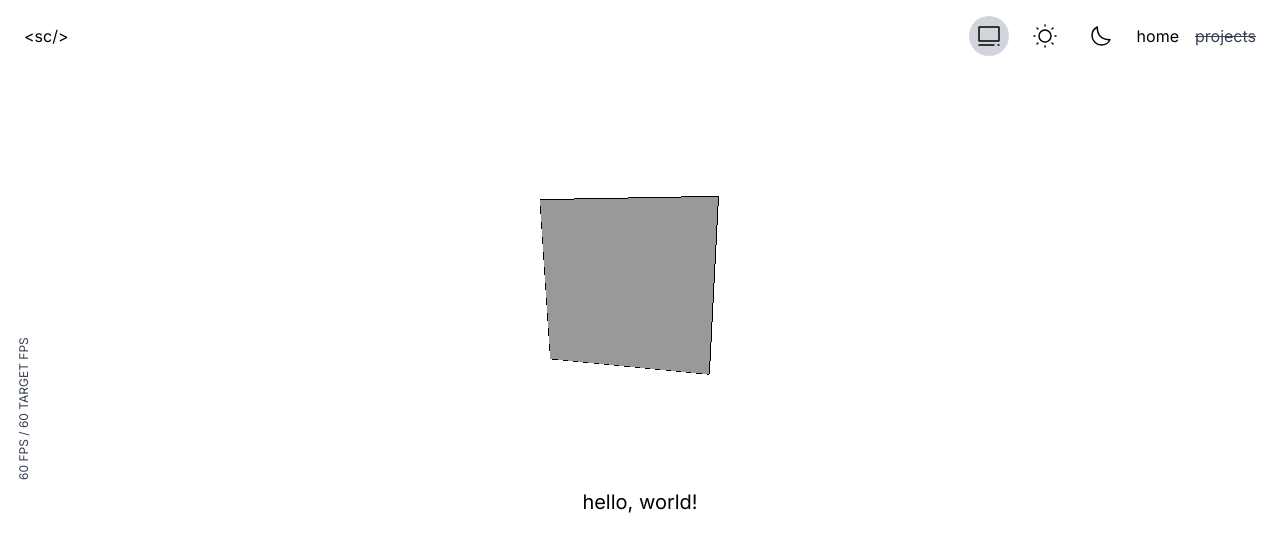
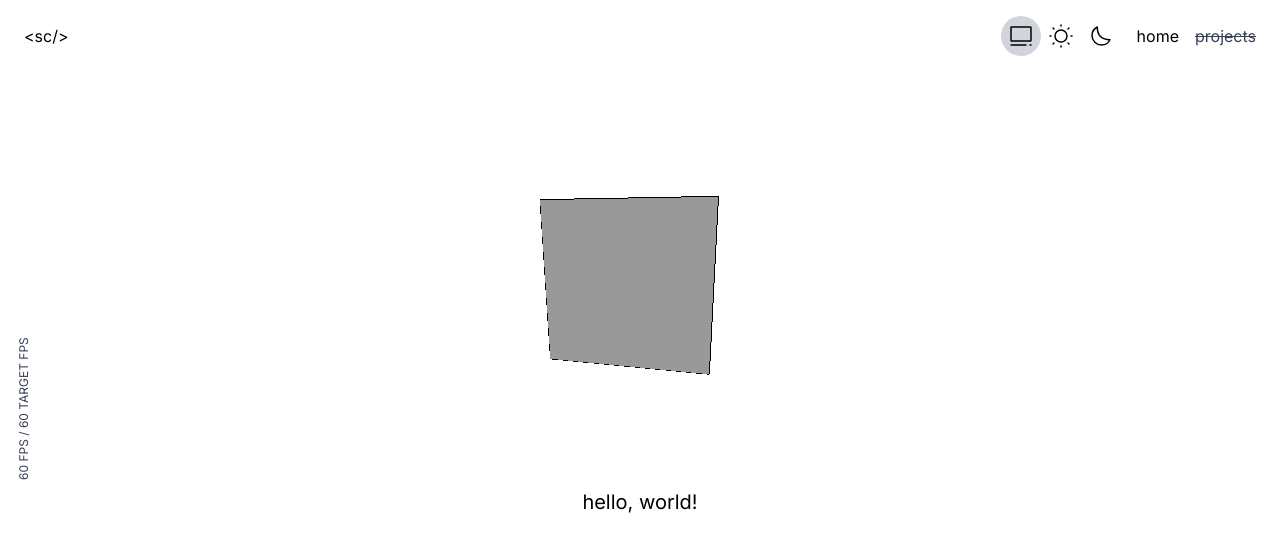
Before and after one commit to schang1146/personal-website, a Next.js app: page / in a window 1280 px wide. Shown: the top 552 px of the page. Built offline with nearby package versions, Linux system fonts and the light colour scheme.

Commit message:
Move theme toggle to own component and fix up html

```diff
--- a/src/components/layout.tsx
+++ b/src/components/layout.tsx
@@ -4,11 +4,9 @@ import { Inter } from "next/font/google";
 import { useEffect, useState } from "react";
 
 import Navbar from "./navbar";
+import { Theme, ThemeToggleOptions } from "./theme-toggle";
 
 const inter = Inter({ subsets: ["latin"] });
-
-export type Theme = "light" | "dark";
-export type ThemeToggleOptions = "light" | "dark" | "system";
 
 export default function Layout({ children }: { children: React.ReactNode }) {
   const [theme, setTheme] = useState<Theme>();
--- a/src/components/navbar.tsx
+++ b/src/components/navbar.tsx
@@ -1,7 +1,7 @@
 import Link from "next/link";
 import { Dispatch, SetStateAction } from "react";
 
-import { ThemeToggleOptions } from "./layout";
+import ThemeToggle, { ThemeToggleOptions } from "./theme-toggle";
 
 export default function Navbar({
   themeToggle,
@@ -15,33 +15,17 @@ export default function Navbar({
       <div>
         <Link href="/">&#60;sc&#47;&#62;</Link>
       </div>
-      <ul>
-        <li className="flex items-center [&>*]:ml-4">
-          <button
-            className={`${
-              themeToggle === "system" ? "bg-gray-300" : ""
-            } p-2 rounded-full dark:invert`}
-            onClick={() => setThemeToggle("system")}
-          >
-            <img src="/computer.svg" alt="Computer"></img>
-          </button>
-          <button
-            className={`${
-              themeToggle === "light" ? "bg-gray-300" : ""
-            } p-2 rounded-full dark:invert`}
-            onClick={() => setThemeToggle("light")}
-          >
-            <img src="/sun.svg" alt="Sun"></img>
-          </button>
-          <button
-            className={`${
-              themeToggle === "dark" ? "bg-gray-300" : ""
-            } p-2 rounded-full dark:invert`}
-            onClick={() => setThemeToggle("dark")}
-          >
-            <img src="/moon.svg" alt="Moon"></img>
-          </button>
+      <ul className="flex items-center [&>*]:ml-4">
+        <li>
+          <ThemeToggle
+            themeToggle={themeToggle}
+            setThemeToggle={setThemeToggle}
+          ></ThemeToggle>
+        </li>
+        <li>
           <Link href="/">home</Link>
+        </li>
+        <li>
           <Link
             href="/projects"
             className="pointer-events-none line-through text-gray-700"
--- /dev/null
+++ b/src/components/theme-toggle.tsx
@@ -0,0 +1,41 @@
+import { Dispatch, SetStateAction } from "react";
+
+export type Theme = "light" | "dark";
+export type ThemeToggleOptions = "light" | "dark" | "system";
+
+export default function ThemeToggle({
+  themeToggle,
+  setThemeToggle,
+}: {
+  themeToggle: ThemeToggleOptions | undefined;
+  setThemeToggle: Dispatch<SetStateAction<ThemeToggleOptions | undefined>>;
+}) {
+  return (
+    <div>
+      <button
+        className={`${
+          themeToggle === "system" ? "bg-gray-300" : ""
+        } p-2 rounded-full dark:invert`}
+        onClick={() => setThemeToggle("system")}
+      >
+        <img src="/computer.svg" alt="Computer"></img>
+      </button>
+      <button
+        className={`${
+          themeToggle === "light" ? "bg-gray-300" : ""
+        } p-2 rounded-full dark:invert`}
+        onClick={() => setThemeToggle("light")}
+      >
+        <img src="/sun.svg" alt="Sun"></img>
+      </button>
+      <button
+        className={`${
+          themeToggle === "dark" ? "bg-gray-300" : ""
+        } p-2 rounded-full dark:invert`}
+        onClick={() => setThemeToggle("dark")}
+      >
+        <img src="/moon.svg" alt="Moon"></img>
+      </button>
+    </div>
+  );
+}
```
